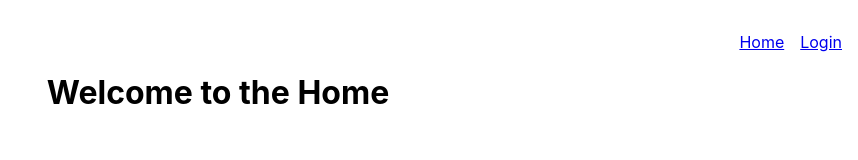
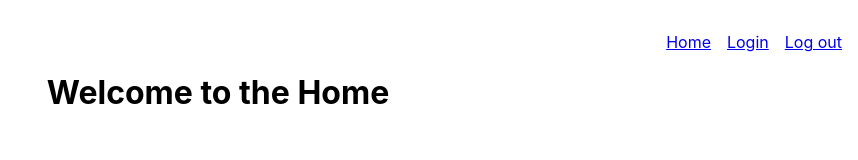
Before and after one commit to imasharc/ShaReCon, a React (Create React App) app in the folder frontend/: page / in a window 1280 px wide. Shown: the top 160 px of the page, without its empty margins (422-1280 px from the left). Built offline with nearby package versions, Linux system fonts and the light colour scheme.

Commit message:
empty link, it doesn't do much yet

```diff
--- a/frontend/src/App.js
+++ b/frontend/src/App.js
@@ -24,6 +24,9 @@ function App() {
           <Link className="nav-link" to="/login">
             Login
           </Link>
+          <Link className="nav-link" to="/logout">
+            Log out
+          </Link>
         </div>
 
         <Switch>
```
